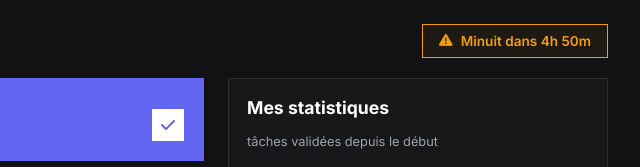
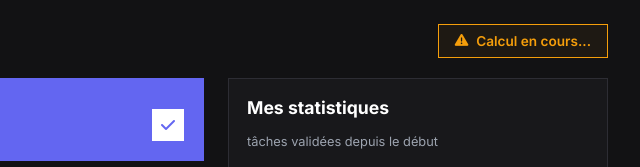
Before and after one commit to Thanthan77/StudyQuest, a plain HTML site: page pages/accueil.html in a window 1280 px wide. Shown: the top 167 px of the page, 640-1280 px from the left. Drawn offline with Linux system fonts and the light colour scheme; a script that the page names is missing.

Commit message:
Update accueil.html

```diff
--- a/pages/accueil.html
+++ b/pages/accueil.html
@@ -36,8 +36,8 @@
         <!-- En-tête -->
         <header class="dashboard-header">
             <h1 class="welcome-title">Bonjour <span id="username-display">Utilisateur</span></h1>
-            <div class="timer-badge">
-                <i class="fa-solid fa-triangle-exclamation"></i> Minuit dans 4h 50m
+            <div class="timer-badge" id="midnight-timer">
+                <i class="fa-solid fa-triangle-exclamation"></i> <span id="countdown-text">Calcul en cours...</span>
             </div>
         </header>
 
```
